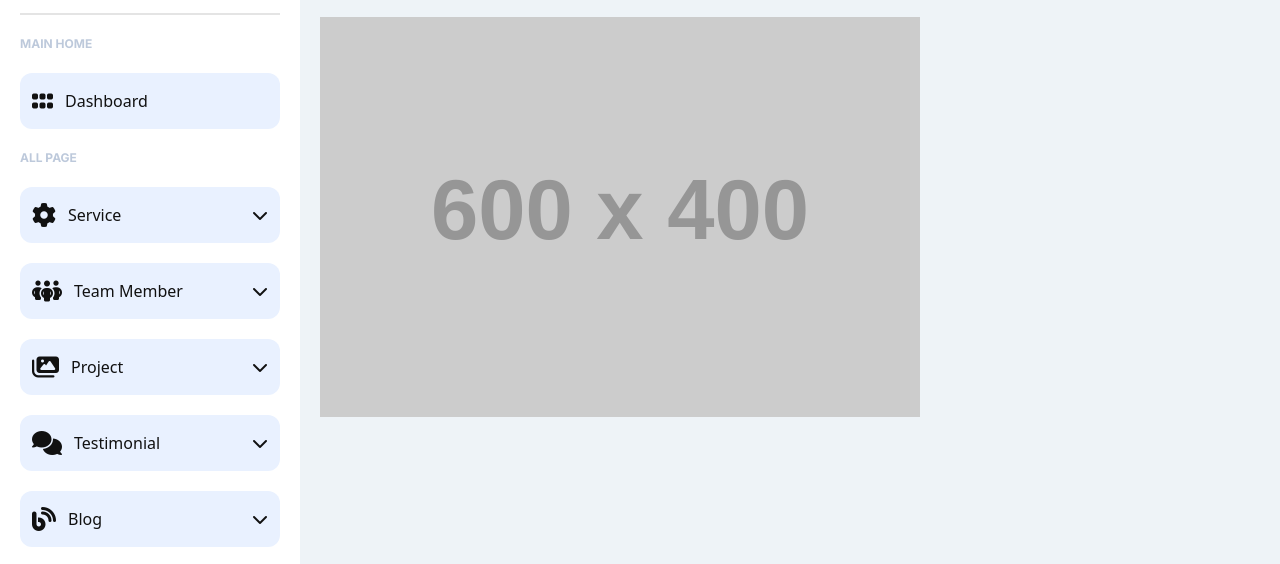
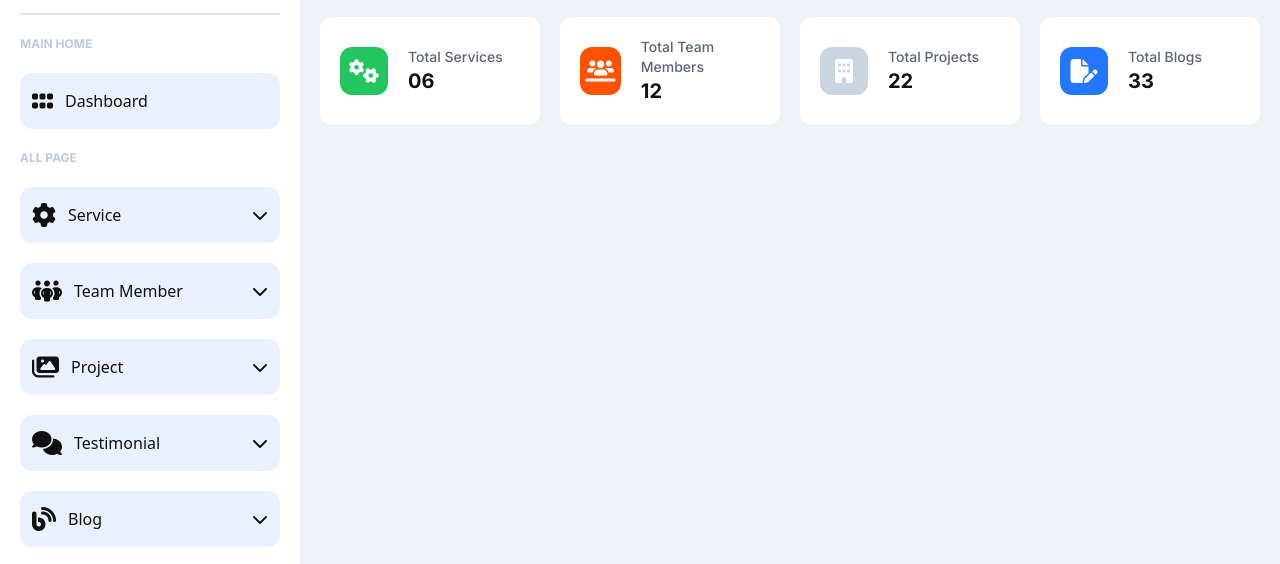
Before and after one commit to Emam-Bokhari/Construction-Portfolio-Dashboard-Template, a website: page src/index.html in a window 1280 px wide. Shown: the part 83-647 px from the top of the page. Drawn offline with Linux system fonts and the light colour scheme; placeholder pictures from the web are drawn by us.

Commit message:
create service,project,team members and blog section total number,icon,text

```diff
--- a/src/index.html
+++ b/src/index.html
@@ -441,9 +441,63 @@
     <!-- End header -->
 
     <main class=" ml-0 lg:ml-[300px] p-5  mt-11 lg:mt-0">
-      <div>
-        <img src="https://placehold.co/600x400" alt="" />
+
+     <div class="grid grid-cols-1 md:grid-cols-2 lg:grid-cols-4 gap-5" >
+
+      <!-- service -->
+      <div class="flex items-center gap-5 bg-white p-5 rounded-xl" >
+        <!-- icon -->
+        <div  class="bg-[#22C55E] w-12 h-12  flex items-center justify-center rounded-xl" >
+         <i class="fa-solid fa-gears text-2xl text-white"></i>
+       </div>
+       <!-- text -->
+        <div>
+         <p class="text-[#5C6573] font-[inter] font-[500] text-sm" >Total Services</p>
+         <p class="text-[#111111] font-[inter] font-[700] text-xl" >06</p>
+        </div>
       </div>
+
+      <!-- team member -->
+      <div class="flex items-center gap-5 bg-white p-5 rounded-xl" >
+        <!-- icon -->
+        <div  class="bg-[#FF5200] w-12 h-12  flex items-center justify-center rounded-xl" >
+          <i class="fa-solid fa-users-line text-2xl text-white"></i>
+       </div>
+       <!-- text -->
+        <div>
+         <p class="text-[#5C6573] font-[inter] font-[500] text-sm" >Total Team Members</p>
+         <p class="text-[#111111] font-[inter] font-[700] text-xl" >12</p>
+        </div>
+      </div>
+
+      <!-- project -->
+      <div class="flex items-center gap-5 bg-white p-5 rounded-xl" >
+        <!-- icon -->
+        <div  class="bg-[#CBD5E1] w-12 h-12  flex items-center justify-center rounded-xl" >
+          <i class="fa-solid fa-building text-2xl text-white"></i>
+       </div>
+       <!-- text -->
+        <div>
+         <p class="text-[#5C6573] font-[inter] font-[500] text-sm" >Total Projects</p>
+         <p class="text-[#111111] font-[inter] font-[700] text-xl" >22</p>
+        </div>
+      </div>
+
+      <!-- blog -->
+      <div class="flex items-center gap-5 bg-white p-5 rounded-xl" >
+        <!-- icon -->
+        <div  class="bg-[#2377FC] w-12 h-12  flex items-center justify-center rounded-xl" >
+          <i class="fa-solid fa-file-pen text-2xl text-white"></i>
+       </div>
+       <!-- text -->
+        <div>
+         <p class="text-[#5C6573] font-[inter] font-[500] text-sm" >Total Blogs</p>
+         <p class="text-[#111111] font-[inter] font-[700] text-xl" >33</p>
+        </div>
+      </div>
+
+     </div>
+
     </main>
 
     <!-- Start javascript -->
```
Also changed, not shown: src/output.css.
